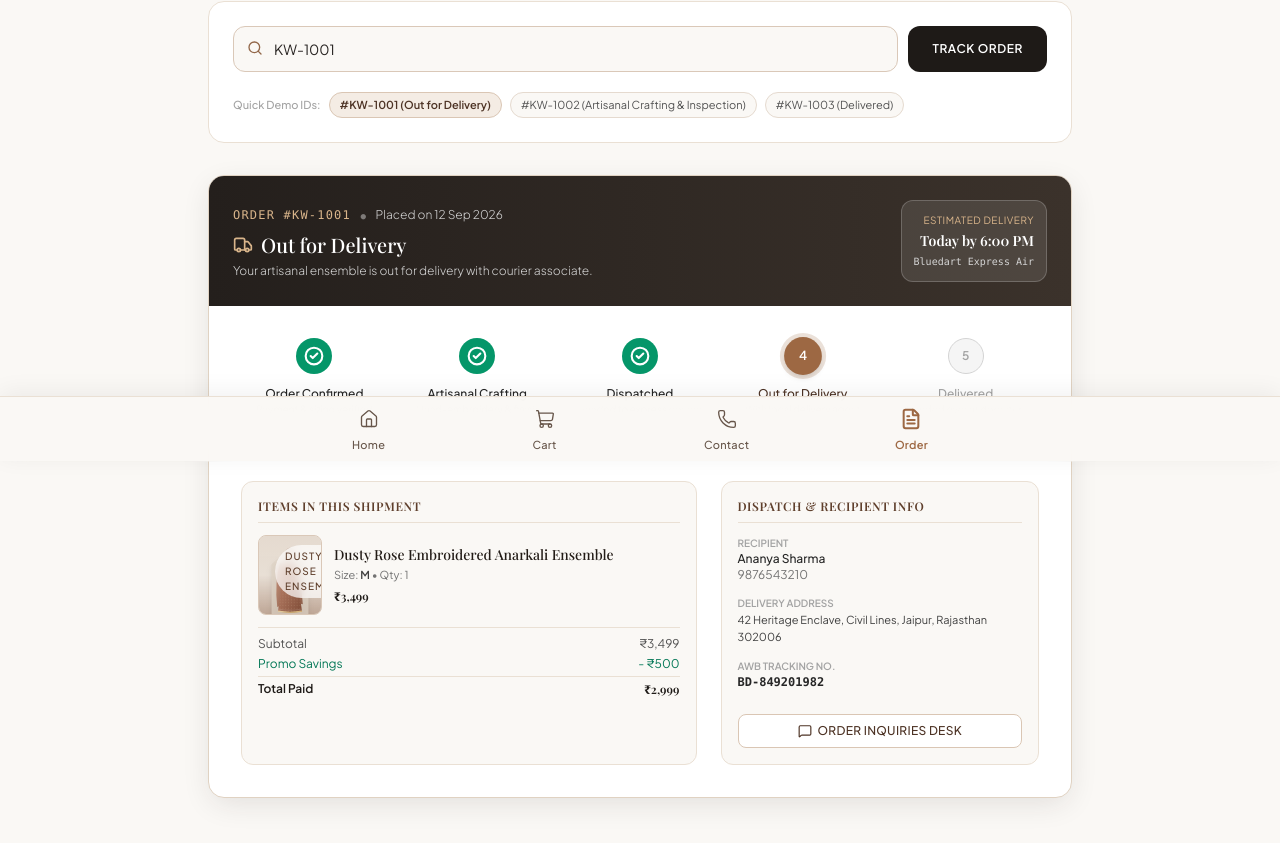
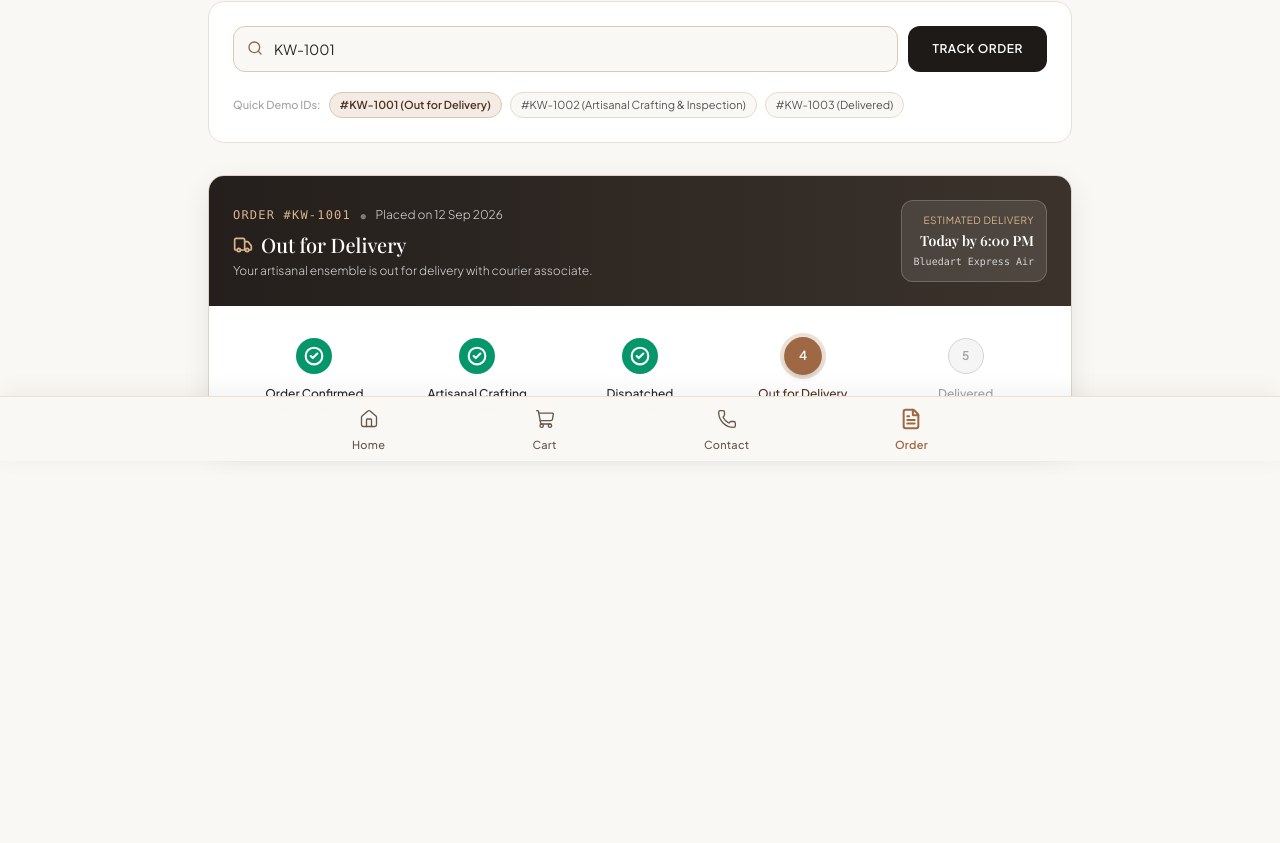
Before and after one commit to shonkuweb/kundanworks, a React (Vite) app: page /order in a window 1280 px wide. Shown: the part 339-1182 px from the top of the page. After the commit the page ends 833 px from the top, so only its background shows below. Built offline with nearby package versions, Linux system fonts and the light colour scheme; a web font is replaced by a local one.

Commit message:
Remove items and recipient cards from storefront order tracking

```diff
--- a/src/components/OrderSection.jsx
+++ b/src/components/OrderSection.jsx
@@ -4,17 +4,12 @@ import {
   Package,
   Truck,
   CheckCircle2,
-  Clock,
-  MapPin,
-  PhoneCall,
-  MessageSquare,
   AlertCircle
 } from 'lucide-react';
 import { useStore } from '../context/StoreContext';
-import { FashionPlaceholder } from './Placeholders';
 
 export const OrderSection = () => {
-  const { orders, trackOrder, setIsContactOpen } = useStore();
+  const { orders, trackOrder } = useStore();
 
   // Search state - defaults to first order so user immediately sees a live tracking demo!
   const [searchQuery, setSearchQuery] = useState('KW-1001');
@@ -155,7 +150,7 @@ export const OrderSection = () => {
             </div>
 
             {/* Stepper Timeline */}
-            <div className="px-5 sm:px-8 py-2">
+            <div className="px-5 sm:px-8 pt-2 pb-7">
               <div className="relative">
                 {/* Horizontal Progress Bar for Desktop, Vertical for Mobile */}
                 <div className="grid grid-cols-1 sm:grid-cols-5 gap-4 relative">
@@ -200,93 +195,6 @@ export const OrderSection = () => {
               </div>
             </div>
 
-            {/* Ordered Items & Delivery Details Grid */}
-            <div className="p-5 sm:p-8 pt-0 grid grid-cols-1 md:grid-cols-12 gap-6">
-
-              {/* Items Card */}
-              <div className="md:col-span-7 bg-[#FAF8F5] p-4 rounded-xl border border-[#EAE0D4] space-y-3">
-                <h3 className="font-serif text-xs uppercase tracking-wider text-brand-800 font-semibold pb-2 border-b border-[#EAE0D4]">
-                  Items in this Shipment
-                </h3>
-
-                {searchedOrder.items.map((item, i) => (
-                  <div key={i} className="flex gap-3 items-center">
-                    <div className="w-16 h-20 rounded-lg overflow-hidden bg-[#EFE8DF] shrink-0 border border-[#DAC8B8]">
-                      <FashionPlaceholder
-                        type={item.placeholderKey || 'kurta'}
-                        alt={item.title}
-                        className="w-full h-full object-cover"
-                      />
-                    </div>
-                    <div className="flex-1 min-w-0">
-                      <h4 className="font-serif text-xs sm:text-sm font-medium text-[#221B16] line-clamp-1">
-                        {item.title}
-                      </h4>
-                      <p className="text-[11px] text-neutral-500 mt-0.5">
-                        Size: <span className="font-semibold text-neutral-700">{item.size}</span> • Qty: {item.quantity}
-                      </p>
-                      <p className="font-serif font-semibold text-xs text-[#1E1A17] mt-1">
-                        ₹{item.price.toLocaleString('en-IN')}
-                      </p>
-                    </div>
-                  </div>
-                ))}
-
-                <div className="pt-2 border-t border-[#EAE0D4] text-xs space-y-1 text-neutral-600">
-                  <div className="flex justify-between">
-                    <span>Subtotal</span>
-                    <span>₹{searchedOrder.subtotal?.toLocaleString('en-IN')}</span>
-                  </div>
-                  {searchedOrder.discount > 0 && (
-                    <div className="flex justify-between text-emerald-700">
-                      <span>Promo Savings</span>
-                      <span>- ₹{searchedOrder.discount?.toLocaleString('en-IN')}</span>
-                    </div>
-                  )}
-                  <div className="flex justify-between font-semibold text-[#1E1A17] pt-1 border-t border-[#EAE0D4]">
-                    <span>Total Paid</span>
-                    <span className="font-serif">₹{searchedOrder.total?.toLocaleString('en-IN')}</span>
-                  </div>
-                </div>
-              </div>
-
-              {/* Shipping & Support Card */}
-              <div className="md:col-span-5 bg-[#FAF8F5] p-4 rounded-xl border border-[#EAE0D4] flex flex-col justify-between space-y-4">
-                <div className="space-y-3 text-xs">
-                  <h3 className="font-serif uppercase tracking-wider text-brand-800 font-semibold pb-2 border-b border-[#EAE0D4]">
-                    Dispatch & Recipient Info
-                  </h3>
-
-                  <div>
-                    <span className="text-[10px] uppercase font-semibold text-neutral-400 block">Recipient</span>
-                    <p className="font-medium text-neutral-800">{searchedOrder.customerName}</p>
-                    <p className="text-neutral-500">{searchedOrder.phone}</p>
-                  </div>
-
-                  <div>
-                    <span className="text-[10px] uppercase font-semibold text-neutral-400 block">Delivery Address</span>
-                    <p className="text-neutral-700 leading-relaxed text-[11px]">{searchedOrder.shippingAddress}</p>
-                  </div>
-
-                  <div>
-                    <span className="text-[10px] uppercase font-semibold text-neutral-400 block">AWB Tracking No.</span>
-                    <p className="font-mono text-neutral-800 font-semibold">{searchedOrder.awbNumber}</p>
-                  </div>
-                </div>
-
-                <div className="pt-2">
-                  <button
-                    onClick={() => setIsContactOpen(true)}
-                    className="w-full py-2 bg-white hover:bg-neutral-50 border border-[#DAC6B4] text-brand-900 rounded-lg text-xs font-medium tracking-wide uppercase transition-colors flex items-center justify-center gap-1.5"
-                  >
-                    <MessageSquare className="w-3.5 h-3.5" />
-                    <span>Order Inquiries Desk</span>
-                  </button>
-                </div>
-              </div>
-
-            </div>
-
           </div>
         )}
 
```
